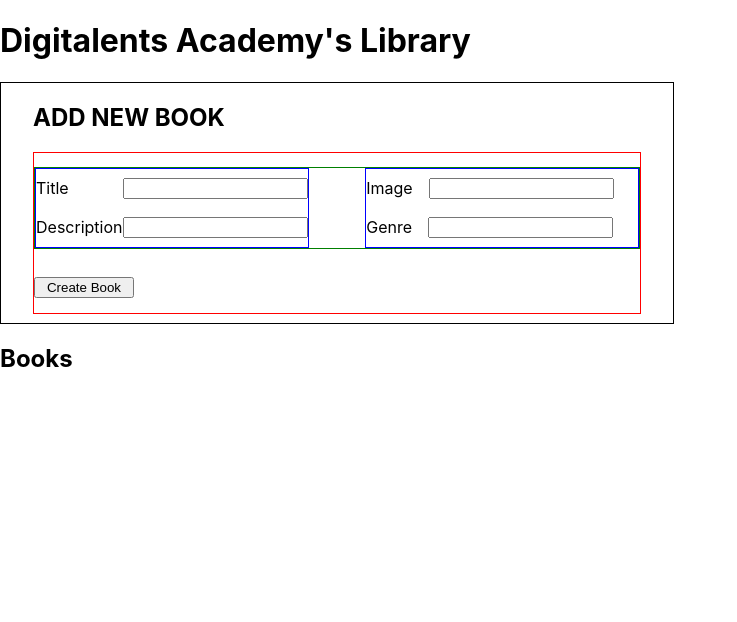
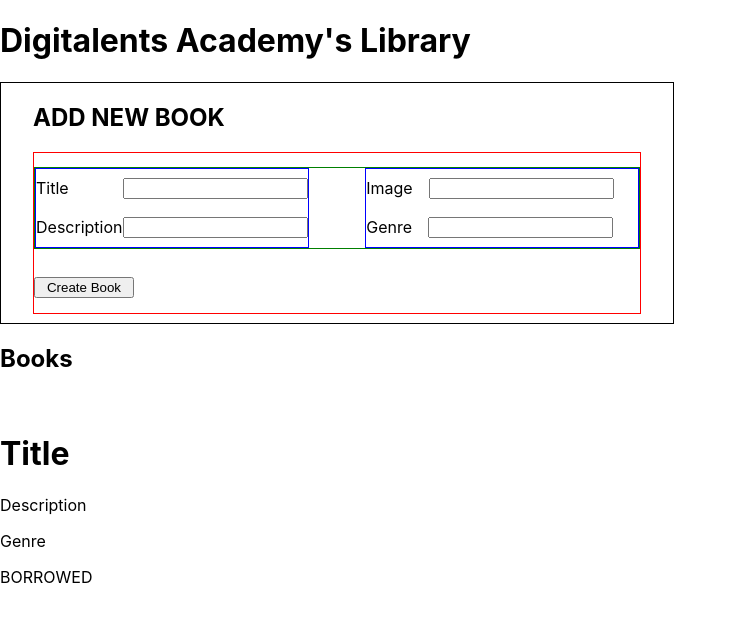
Before and after one commit to digitalents-academy/react_library, a React (Create React App) app in the folder react_library_frontend/: page / in a window 1280 px wide. Shown: the top 622 px of the page, without its empty margins (0-737 px from the left). Built offline with nearby package versions, Linux system fonts and the light colour scheme.

Commit message:
commit book card creation

```diff
--- a/react_library_frontend/src/App.js
+++ b/react_library_frontend/src/App.js
@@ -1,5 +1,6 @@
 import Form from "./components/form";
 import Header from "./components/header";
+import BookCard from "./components/bookcard";
 
 const App = () => {
 
@@ -8,6 +9,7 @@ const App = () => {
       <Header />
       <Form />
       <h2>Books</h2>
+      <BookCard />
     </div>
   )
 
--- /dev/null
+++ b/react_library_frontend/src/components/bookcard.js
@@ -0,0 +1,19 @@
+
+const BookCard = () => {
+
+    return (
+        <div>
+          <div className="content--div">
+              <img/>
+              <div>
+                  <h1>Title</h1>
+                  <p>Description</p>
+                  <p>Genre</p>
+                  <p>BORROWED</p>
+              </div>
+          </div>
+        </div>
+    )
+}
+
+export default BookCard;
```
